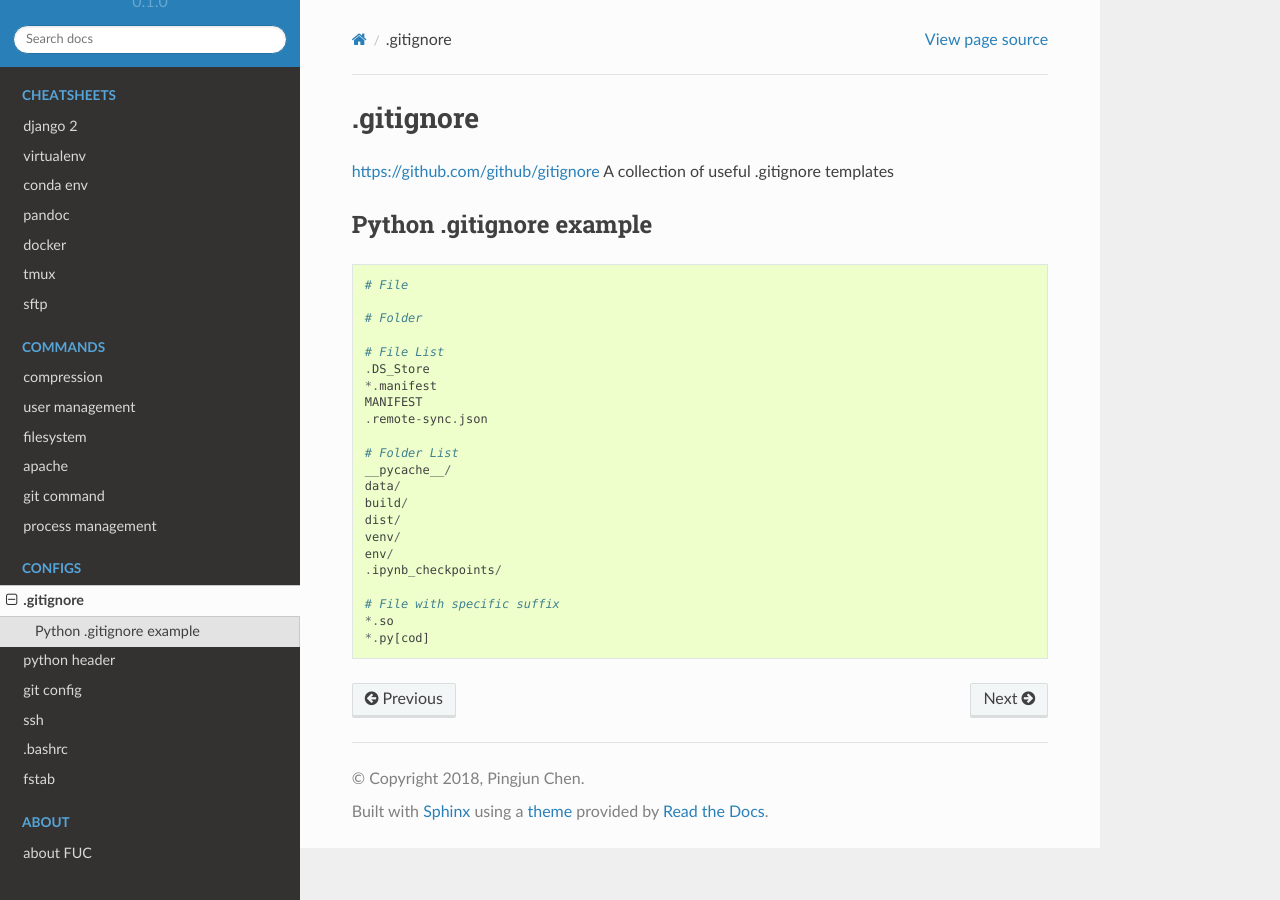
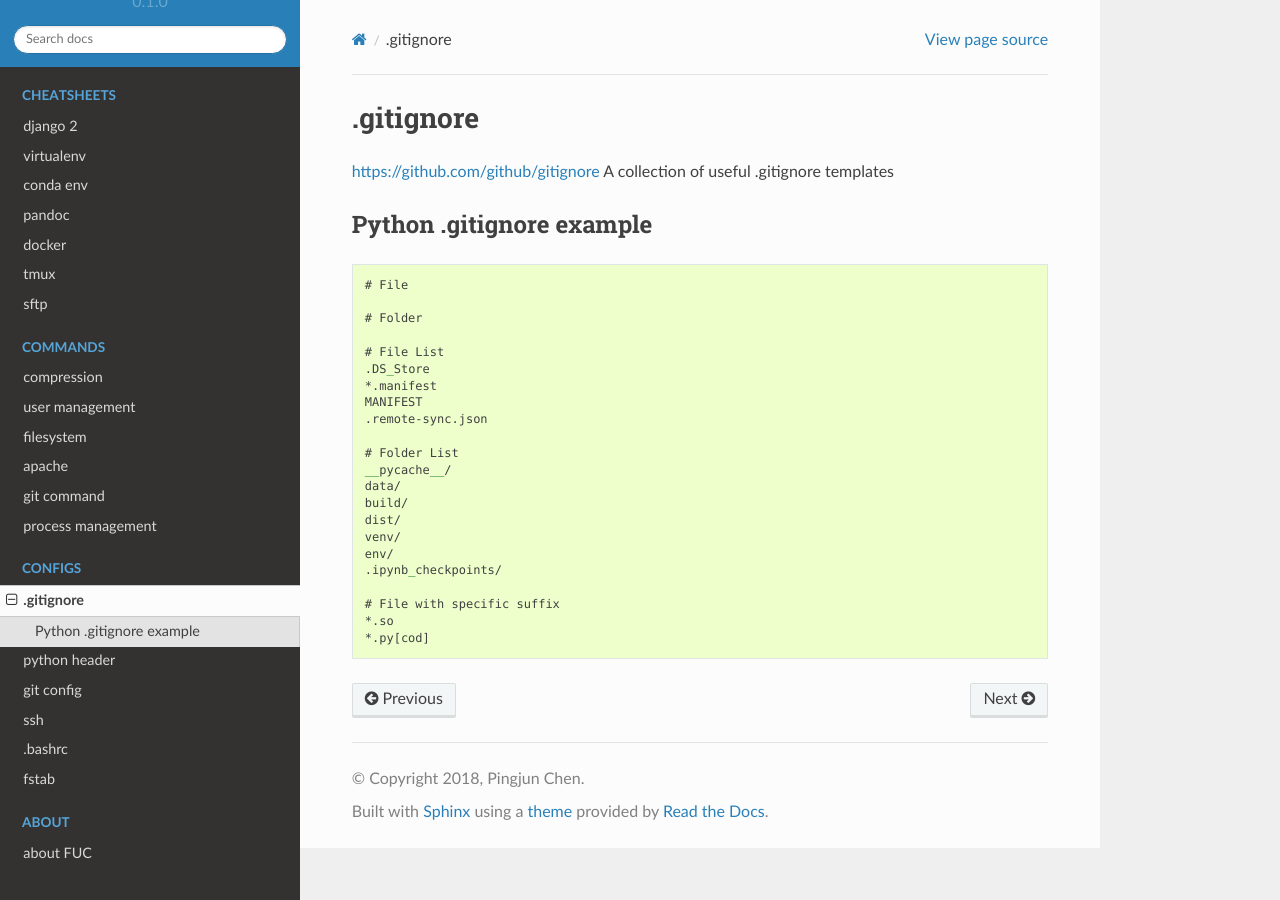
Before and after one commit to PingjunChen/FUC, a Sphinx documentation site: the page built from docs/git_ignore.rst, in a window 1280 px wide. Built offline with Sphinx 7.4.7 and the Read the Docs theme 2.0.0, drawn with Linux system fonts in a browser that asks for light colours.

Commit message:
Update git_ignore.rst
try latex as code::block

```diff
--- a/docs/git_ignore.rst
+++ b/docs/git_ignore.rst
@@ -7,7 +7,7 @@ A collection of useful .gitignore templates
 Python .gitignore example
 --------
 
-.. code-block::
+.. code-block:: latex
 
     # File
 
```
